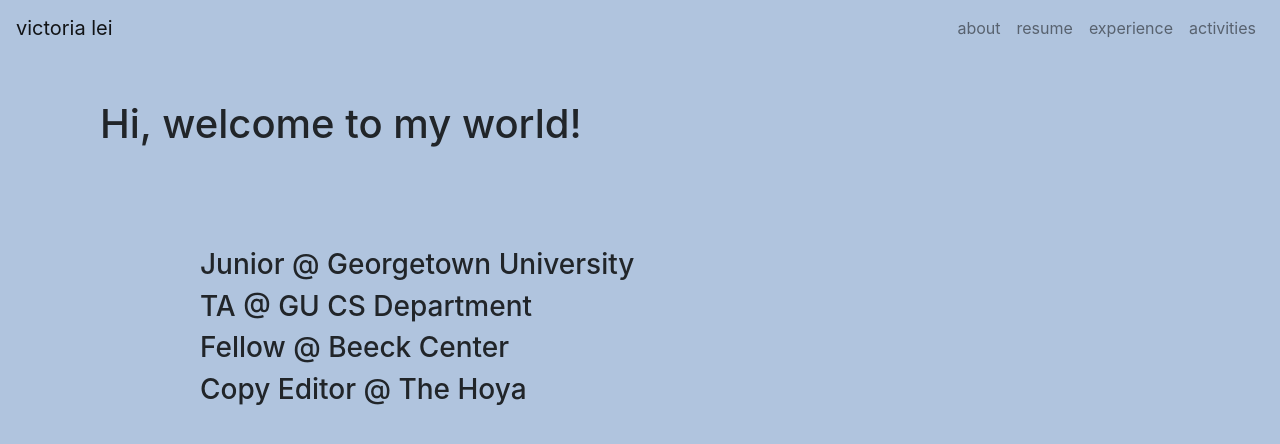
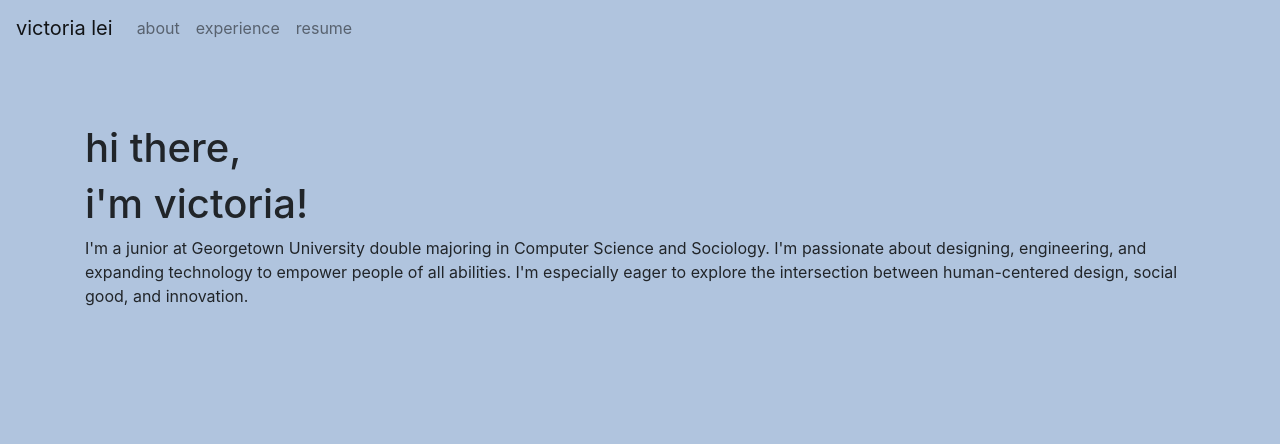
Before and after one commit to victorialei21/victorialei21.github.io, a plain HTML site: page index.html in a window 1280 px wide. Drawn offline with nearby package versions, Linux system fonts and the light colour scheme.

Commit message:
fixed grid bugs

```diff
--- a/index.html
+++ b/index.html
@@ -19,11 +19,10 @@
 	</head>
 	<body style="background-color: lightsteelblue;">
 		<nav
-			class="navbar navbar-light navbar-expand-lg fixed-top"
+			class="navbar navbar-expand-lg navbar-light fixed-top"
 			style="background-color: lightsteelblue;"
 		>
 			<a class="navbar-brand" href="#home">victoria lei</a>
-			<!--button kinda irrelevant?-->
 			<button
 				class="navbar-toggler"
 				type="button"
@@ -35,28 +34,37 @@
 			>
 				<span class="navbar-toggler-icon"></span>
 			</button>
-			<div
-				class="collapse navbar-collapse d-flex justify-content-end navbar-nav"
-				id="navbarNavAltMarkup"
+			<div class="collapse navbar-collapse" id="navbarNavAltMarkup">
+				<div class="navbar-nav">
+					<a class="nav-item nav-link" href="#"
+						>about <span class="sr-only">(current)</span></a
 					>
-				<!-- <div class="navbar-nav"> -->
-				<a class="nav-item nav-link" href="#about">about</a>
-				<a class="nav-item nav-link" href="#resume">resume</a>
-				<a class="nav-item nav-link" href="#exp">experience</a>
-				<a class="nav-item nav-link" href="#activities">activities</a>
-				<!-- </div> -->
+					<a class="nav-item nav-link" href="#">experience</a>
+					<a class="nav-item nav-link" href="#">resume</a>
+				</div>
 			</div>
 		</nav>
-		<h1 style="margin: 100px;">
-			Hi, welcome to my world!
+		<div class="container">
+			<div class="col-xs-6 pt-sm-4" style="margin-top: 100px;">
+				<a id="about"></a>
+				<h1>
+					hi there,
 				</h1>
-		<div style="margin-left: 200px;">
-			<h3>Junior @ Georgetown University</h3>
-			<h3>TA @ GU CS Department</h3>
-			<h3>Fellow @ Beeck Center</h3>
-			<h3>Copy Editor @ The Hoya</h3>
+				<h1>i'm victoria!</h1>
+			</div>
+			<div class="col-xs-6">
+				<p>
+					I'm a junior at Georgetown University double majoring in Computer
+					Science and Sociology. I'm passionate about designing, engineering,
+					and expanding technology to empower people of all abilities. I'm
+					especially eager to explore the intersection between human-centered
+					design, social good, and innovation.
+				</p>
+			</div>
 		</div>
 
+		<div><a id="exp"></a></div>
+	</body>
 	<!-- jQuery first, then Popper.js, then Bootstrap JS -->
 	<script
 		src="https://code.jquery.com/jquery-3.3.1.slim.min.js"
@@ -73,5 +81,4 @@
 		integrity="sha384-ChfqqxuZUCnJSK3+MXmPNIyE6ZbWh2IMqE241rYiqJxyMiZ6OW/JmZQ5stwEULTy"
 		crossorigin="anonymous"
 	></script>
-	</body>
 </html>
```
Also changed, not shown: 1 other file. Lines whose indentation alone changed are shown as unchanged.
